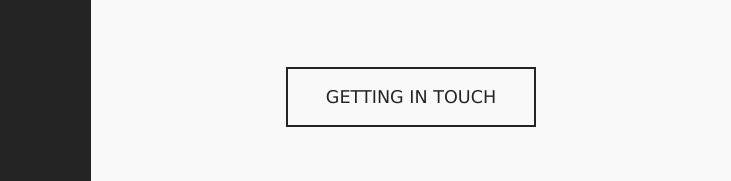
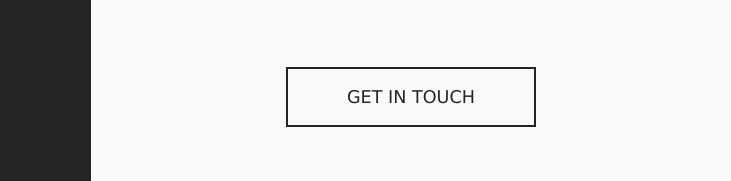
Before and after one commit to ivandro-neto/Portfolio, a plain HTML site: page index.html in a window 1280 px wide. Shown: the part 519-700 px from the top of the page, 549-1280 px from the left. Drawn offline with Linux system fonts and the light colour scheme.

Commit message:
Update index.html
Changes the contact button

```diff
--- a/index.html
+++ b/index.html
@@ -50,7 +50,7 @@
                         </div>
 
                         <div class="btn" onclick="contact_btn()">
-                            <a href="mailto:ivandroneto1@outlook.com?subject=Let's%20work">Getting in touch</a>
+                            <a href="mailto:ivandroneto1@outlook.com?subject=Let's%20work">Get in touch</a>
                         </div>
                     </section>
                     <section id="project">
@@ -107,7 +107,7 @@
                         <p>Have a question or want to work together?</p>
 
                         <div class="btn" id="btn" onclick="contact_btn()">
-                            <a href="mailto:ivandroneto1@outlook.com?subject=Let's%20work">Getting in touch</a>
+                            <a href="mailto:ivandroneto1@outlook.com?subject=Let's%20work">Get in touch</a>
                         </div>
 
 
```
